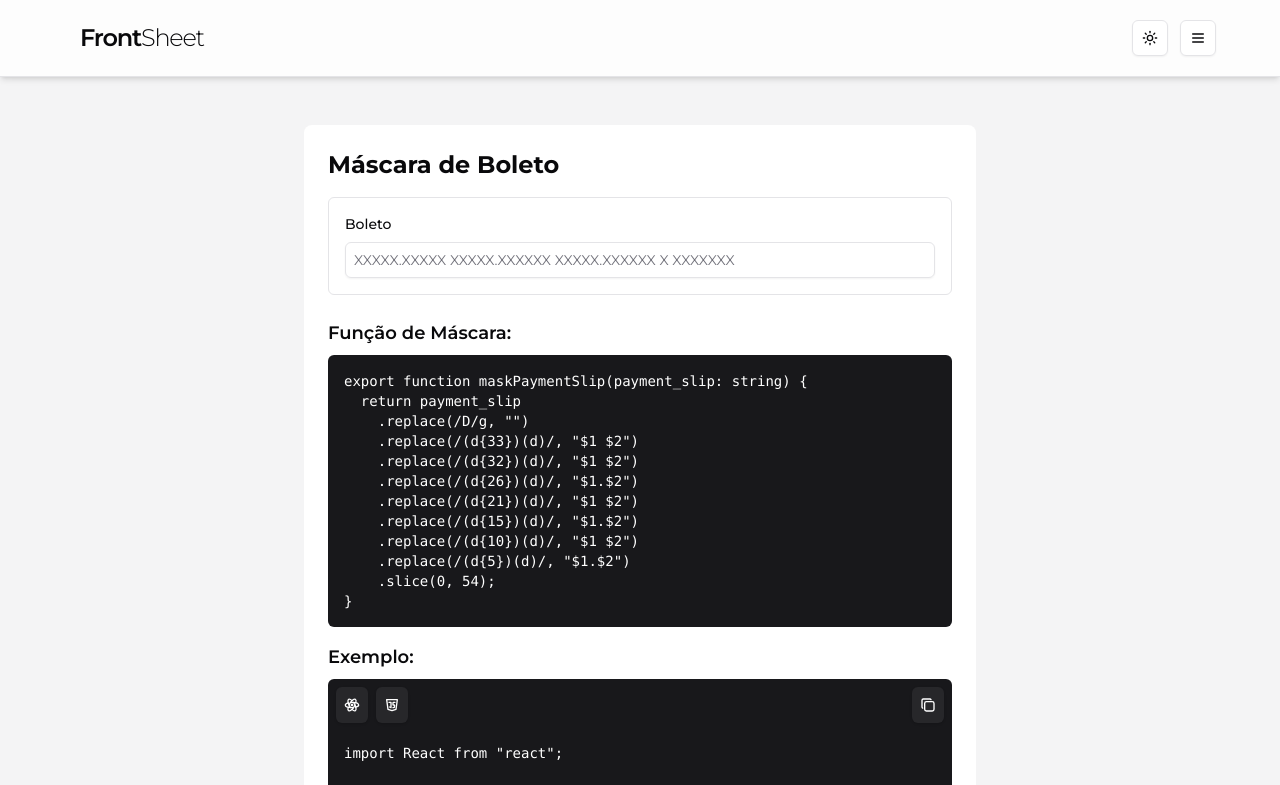
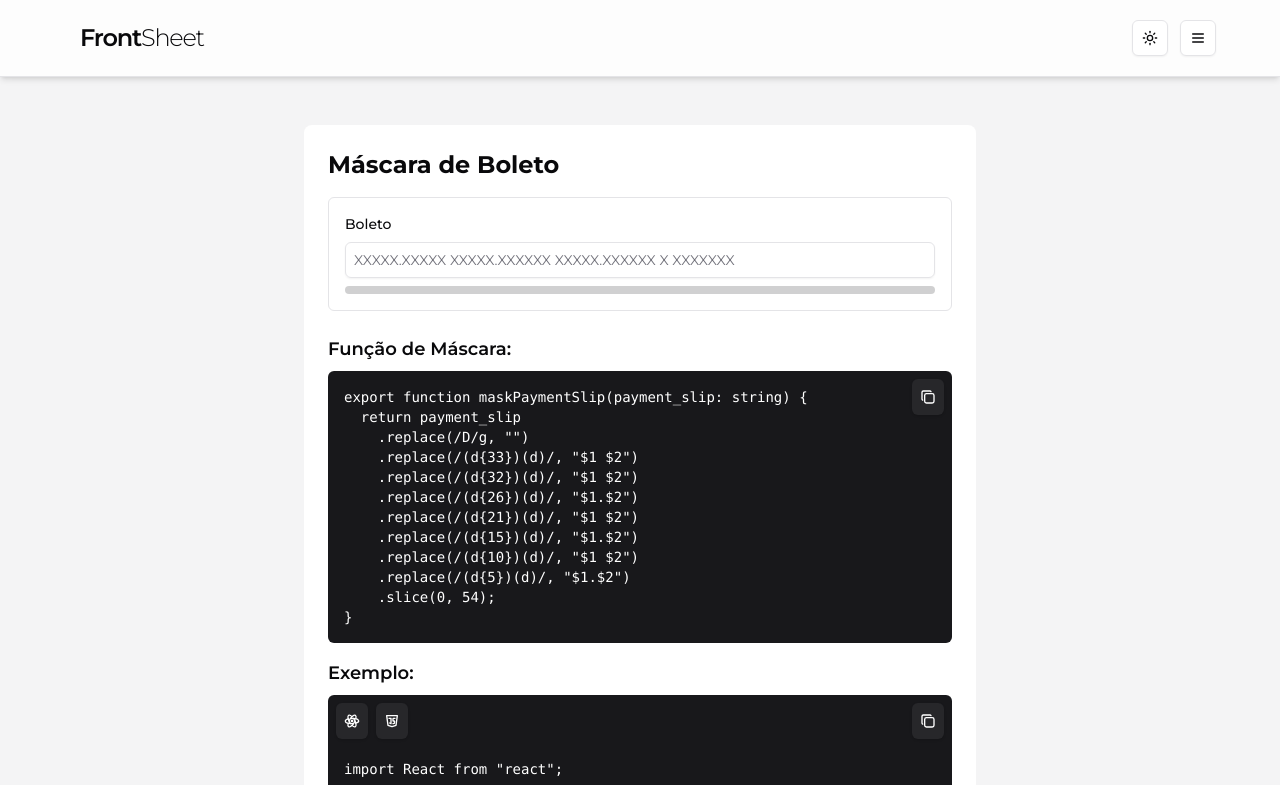
Before and after one commit to dev-andreola/front-sheet, a Next.js app: page /mascaras/boleto in a window 1280 px wide. Shown: the top 785 px of the page. Built offline with nearby package versions, Linux system fonts and the light colour scheme.

Commit message:
feat: bankslip mask view

```diff
--- a/package.json
+++ b/package.json
@@ -11,6 +11,8 @@
   "dependencies": {
     "@radix-ui/react-dialog": "^1.1.5",
     "@radix-ui/react-label": "^2.1.1",
+    "@radix-ui/react-progress": "^1.1.1",
+    "@radix-ui/react-scroll-area": "^1.2.2",
     "@radix-ui/react-slot": "^1.1.1",
     "@radix-ui/react-tooltip": "^1.1.7",
     "@tabler/icons-react": "^3.29.0",
--- a/src/app/mascaras/boleto/page.tsx
+++ b/src/app/mascaras/boleto/page.tsx
@@ -14,6 +14,9 @@ import {
 } from "@tabler/icons-react";
 import React, { useState } from "react";
 import { jsCode, mainFunction, reactCode } from "./codes";
+import { ScrollArea, ScrollBar } from "@/components/ui/scroll-area";
+import { Label } from "@/components/ui/label";
+import { Progress } from "@/components/ui/progress";
 
 export function maskPaymentSlip(payment_slip: string) {
   return payment_slip
@@ -42,7 +45,7 @@ export default function PaymentSlipMaskPage() {
       <div className="max-w-2xl mx-auto p-6 bg-background my-6 lg:my-12 rounded-lg">
         <h1 className="text-2xl font-bold mb-4">Máscara de Boleto</h1>
         <div className="border p-4 rounded-md mb-6">
-          <label className="block text-sm font-medium mb-2">Boleto</label>
+          <Label className="block text-sm font-medium mb-2">Boleto</Label>
           <Input
             type="tel"
             placeholder="XXXXX.XXXXX XXXXX.XXXXXX XXXXX.XXXXXX X XXXXXXX"
@@ -50,58 +53,87 @@ export default function PaymentSlipMaskPage() {
             value={paymentSlip}
             onChange={(e) => setPaymentSlip(maskPaymentSlip(e.target.value))}
           />
+          <Progress
+            className="mt-2"
+            value={Math.min(paymentSlip.length * (100 / 54), 100)}
+          ></Progress>
         </div>
 
         <h2 className="text-lg font-semibold mb-2">Função de Máscara:</h2>
-        <pre className="bg-zinc-900 text-white p-4 rounded-md text-sm overflow-x-auto">
+        <div className="relative bg-zinc-900 text-white p-4 rounded-md text-sm overflow-x-auto">
+          <div className="absolute top-2 right-2">
+            <Tooltip delayDuration={0}>
+              <TooltipTrigger asChild>
+                <Button
+                  className="p-2 bg-zinc-800 rounded-md hover:bg-zinc-700"
+                  onClick={copyToClipboard}
+                >
+                  <IconCopy size={20} className="text-white" />
+                </Button>
+              </TooltipTrigger>
+              <TooltipContent>
+                <p>Copiar código</p>
+              </TooltipContent>
+            </Tooltip>
+          </div>
+          <pre>
+            <ScrollArea className="w-full">
               <code>{mainFunction}</code>
+              <ScrollBar orientation="horizontal" className="pb-4" />
+            </ScrollArea>
           </pre>
+        </div>
 
         <h2 className="text-lg font-semibold mt-4 mb-2">Exemplo:</h2>
         <div className="relative bg-zinc-900 text-white p-4 rounded-md text-sm overflow-x-auto">
           <div className="absolute top-2 left-2 flex gap-2">
+            <Tooltip delayDuration={0}>
+              <TooltipTrigger asChild>
                 <Button
                   className="p-2 bg-zinc-800 rounded-md hover:bg-zinc-700"
                   onClick={() => setCode(reactCode)}
                 >
-              <Tooltip>
-                <TooltipTrigger>
                   <IconBrandReact size={20} className="text-white" />
+                </Button>
               </TooltipTrigger>
               <TooltipContent>
                 <p>Código em React</p>
               </TooltipContent>
             </Tooltip>
-            </Button>
+            <Tooltip delayDuration={0}>
+              <TooltipTrigger asChild>
                 <Button
                   className="p-2 bg-zinc-800 rounded-md hover:bg-zinc-700"
                   onClick={() => setCode(jsCode)}
                 >
-              <Tooltip>
-                <TooltipTrigger>
                   <IconBrandJavascript size={20} className="text-white" />
+                </Button>
               </TooltipTrigger>
               <TooltipContent>
                 <p>Código em Javascript</p>
               </TooltipContent>
             </Tooltip>
-            </Button>
           </div>
+          <div className="absolute top-2 right-2">
+            <Tooltip delayDuration={0}>
+              <TooltipTrigger asChild>
                 <Button
-            className="absolute top-2 right-2 p-2 bg-zinc-800 rounded-md hover:bg-zinc-700"
+                  className="p-2 bg-zinc-800 rounded-md hover:bg-zinc-700"
                   onClick={copyToClipboard}
                 >
-            <Tooltip>
-              <TooltipTrigger>
                   <IconCopy size={20} className="text-white" />
+                </Button>
               </TooltipTrigger>
               <TooltipContent>
                 <p>Copiar código</p>
               </TooltipContent>
             </Tooltip>
-          </Button>
+          </div>
           <pre className="pt-12">
+            <ScrollArea className="w-full pb-4">
               <code>{code}</code>
+              <ScrollBar orientation="horizontal" />
+            </ScrollArea>
           </pre>
         </div>
       </div>
--- /dev/null
+++ b/src/components/ui/progress.tsx
@@ -0,0 +1,28 @@
+"use client"
+
+import * as React from "react"
+import * as ProgressPrimitive from "@radix-ui/react-progress"
+
+import { cn } from "@/lib/utils"
+
+const Progress = React.forwardRef<
+  React.ElementRef<typeof ProgressPrimitive.Root>,
+  React.ComponentPropsWithoutRef<typeof ProgressPrimitive.Root>
+>(({ className, value, ...props }, ref) => (
+  <ProgressPrimitive.Root
+    ref={ref}
+    className={cn(
+      "relative h-2 w-full overflow-hidden rounded-full bg-primary/20",
+      className
+    )}
+    {...props}
+  >
+    <ProgressPrimitive.Indicator
+      className="h-full w-full flex-1 bg-primary transition-all"
+      style={{ transform: `translateX(-${100 - (value || 0)}%)` }}
+    />
+  </ProgressPrimitive.Root>
+))
+Progress.displayName = ProgressPrimitive.Root.displayName
+
+export { Progress }
--- /dev/null
+++ b/src/components/ui/scroll-area.tsx
@@ -0,0 +1,48 @@
+"use client"
+
+import * as React from "react"
+import * as ScrollAreaPrimitive from "@radix-ui/react-scroll-area"
+
+import { cn } from "@/lib/utils"
+
+const ScrollArea = React.forwardRef<
+  React.ElementRef<typeof ScrollAreaPrimitive.Root>,
+  React.ComponentPropsWithoutRef<typeof ScrollAreaPrimitive.Root>
+>(({ className, children, ...props }, ref) => (
+  <ScrollAreaPrimitive.Root
+    ref={ref}
+    className={cn("relative overflow-hidden", className)}
+    {...props}
+  >
+    <ScrollAreaPrimitive.Viewport className="h-full w-full rounded-[inherit]">
+      {children}
+    </ScrollAreaPrimitive.Viewport>
+    <ScrollBar />
+    <ScrollAreaPrimitive.Corner />
+  </ScrollAreaPrimitive.Root>
+))
+ScrollArea.displayName = ScrollAreaPrimitive.Root.displayName
+
+const ScrollBar = React.forwardRef<
+  React.ElementRef<typeof ScrollAreaPrimitive.ScrollAreaScrollbar>,
+  React.ComponentPropsWithoutRef<typeof ScrollAreaPrimitive.ScrollAreaScrollbar>
+>(({ className, orientation = "vertical", ...props }, ref) => (
+  <ScrollAreaPrimitive.ScrollAreaScrollbar
+    ref={ref}
+    orientation={orientation}
+    className={cn(
+      "flex touch-none select-none transition-colors",
+      orientation === "vertical" &&
+        "h-full w-2.5 border-l border-l-transparent p-[1px]",
+      orientation === "horizontal" &&
+        "h-2.5 flex-col border-t border-t-transparent p-[1px]",
+      className
+    )}
+    {...props}
+  >
+    <ScrollAreaPrimitive.ScrollAreaThumb className="relative flex-1 rounded-full bg-border" />
+  </ScrollAreaPrimitive.ScrollAreaScrollbar>
+))
+ScrollBar.displayName = ScrollAreaPrimitive.ScrollAreaScrollbar.displayName
+
+export { ScrollArea, ScrollBar }
```
Also changed, not shown: 2 other files (tests, documents, lock files or other folders). Lines whose indentation alone changed are shown as unchanged.
